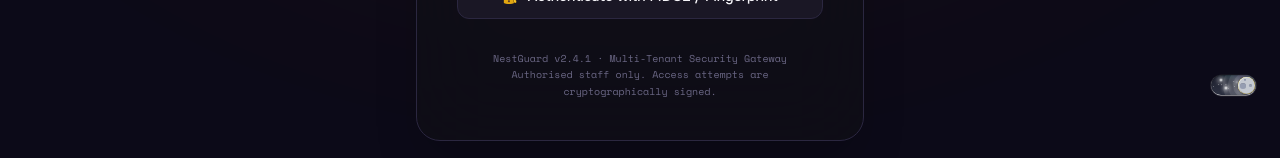
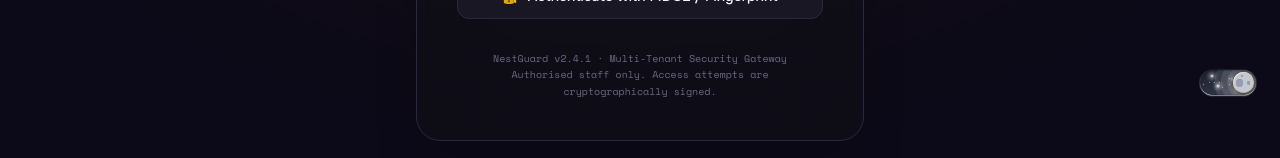
Before and after one commit to ayan-ahmad-63/nestguard-frontend, a Next.js app: page /login in a window 1280 px wide. Shown: the part 681-839 px from the top of the page. Built offline with nearby package versions, Linux system fonts and the light colour scheme; no server answers.

Commit message:
update switch

```diff
--- a/src/index.css
+++ b/src/index.css
@@ -114,7 +114,7 @@ body {
 
 /* ── Fancy Theme Switch CSS ──────────────────────────────────── */
 .theme-switch {
-  --toggle-size: 8px;
+  --toggle-size: 10px;
   --container-width: 5.625em;
   --container-height: 2.5em;
   --container-radius: 6.25em;
```
